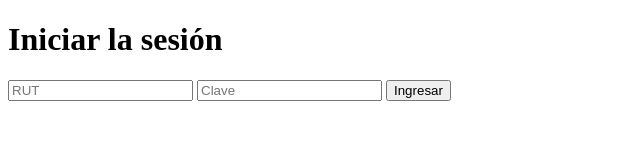
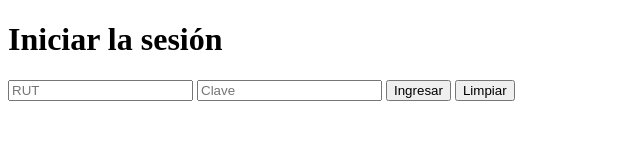
Before and after one commit to microservicios-edu/microservicios-EduT, a plain HTML site: page frontend/index.html in a window 1280 px wide. Shown: the whole page, without its empty margins (0-640 px from the left). Drawn offline with Linux system fonts and the light colour scheme; files whose address does not match are found by name.

Commit message:
agregando boton limpiar

```diff
--- a/frontend/index.html
+++ b/frontend/index.html
@@ -13,6 +13,7 @@
     <input type="text" id="rut" placeholder="RUT" required />
     <input type="password" id="clave" placeholder="Clave" required />
     <button type="submit">Ingresar</button>
+    <button type="button" onclick="botonLimpiar()">Limpiar</button>
   </form>
 
   <script src="../javascript/login.js"></script>
```
